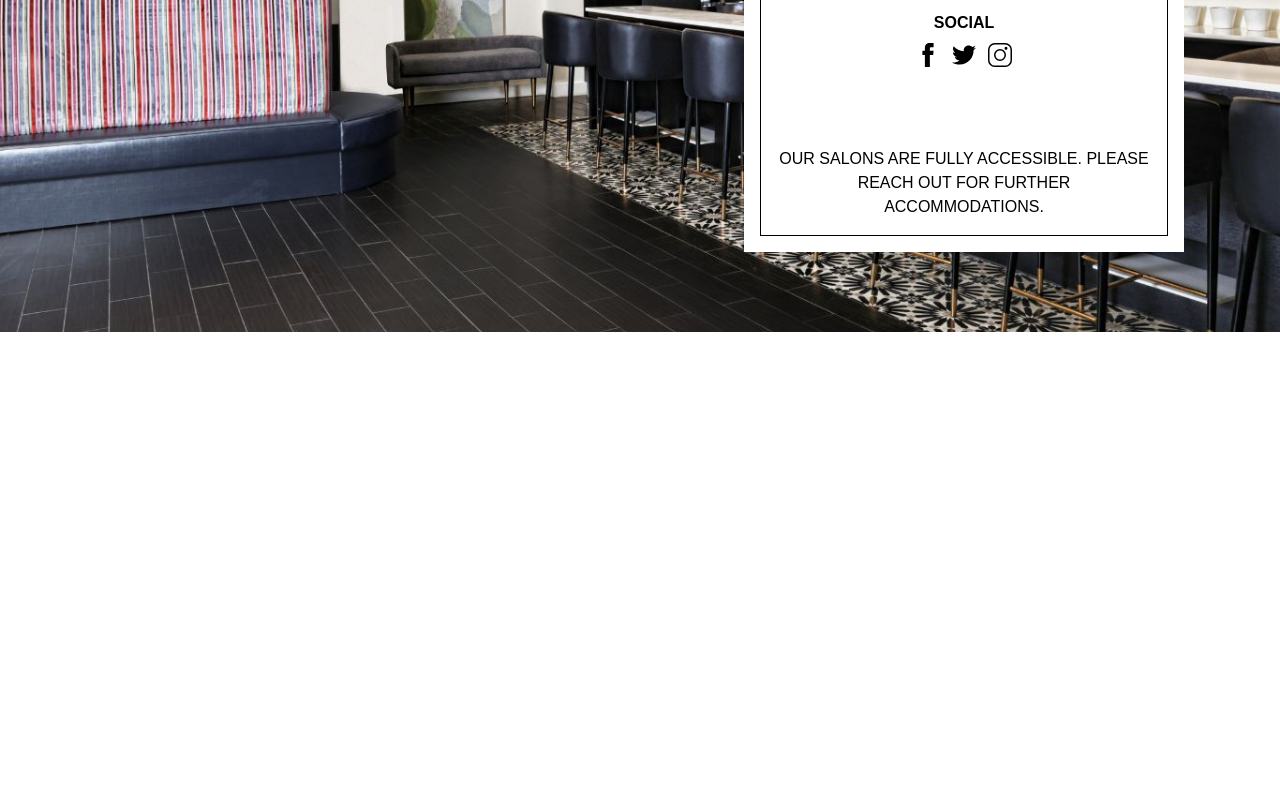
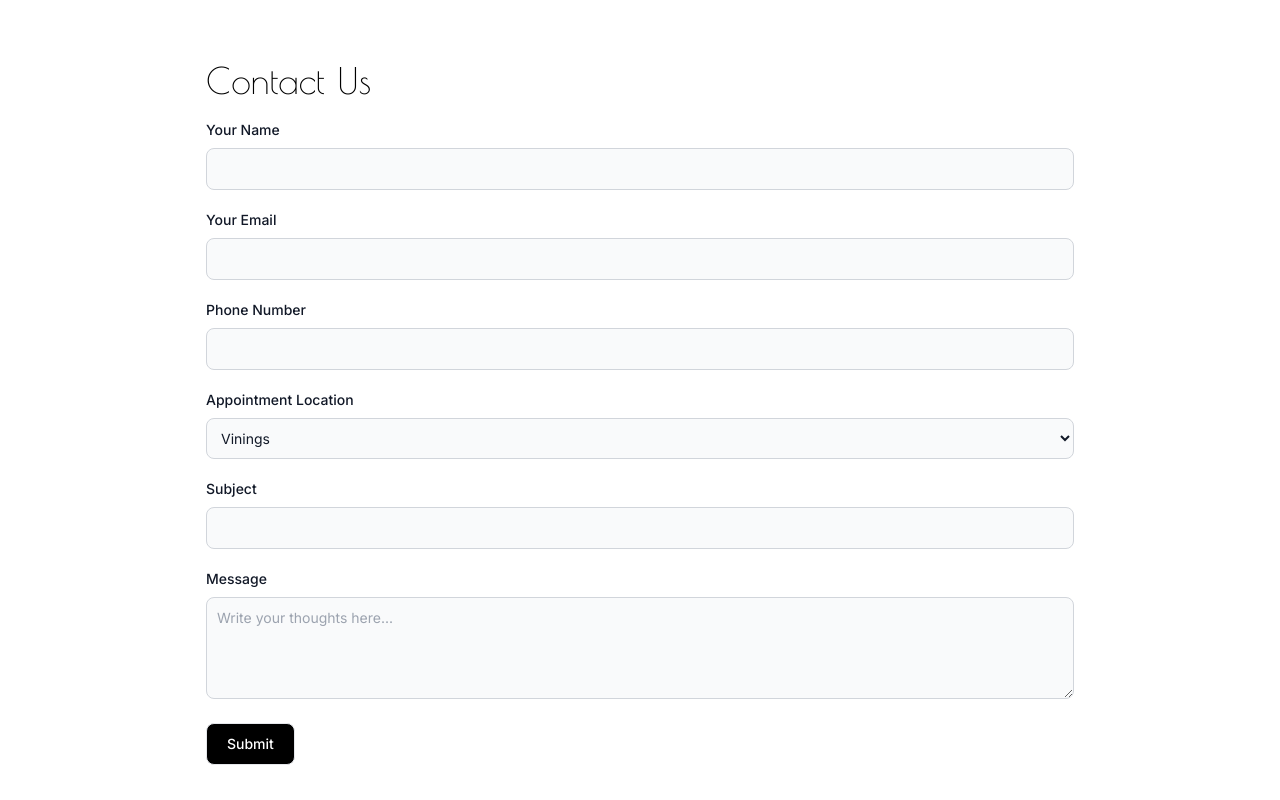
Before and after one commit to mufaqar/sugarcoat, a Next.js app: page /contact in a window 1280 px wide. Before the commit this address had no page. Shown: the part 820-1620 px from the top of the page. Before the commit the page ends 1152 px from the top, so only its background shows below. Built offline with nearby package versions, Linux system fonts and the light colour scheme.

Commit message:
emp and contact us form

```diff
--- a/src/app/components/header/page.js
+++ b/src/app/components/header/page.js
@@ -64,7 +64,7 @@ export default function Header() {
               <Link
                 onClick={() => setOpenNav(!OpenNav)}
                 className="hover:tracking-widest transition-all duration-300 ease-in-out hover:text-green-700"
-                href="#"
+                href="/events"
               >
                 Parties /Events
               </Link>
@@ -100,7 +100,7 @@ export default function Header() {
               <Link
                 onClick={() => setOpenNav(!OpenNav)}
                 className="hover:tracking-widest transition-all duration-300 ease-in-out hover:text-green-700"
-                href="/#contact"
+                href="/contact"
               >
                 Contact us
               </Link>
--- a/src/app/contact/page.js
+++ b/src/app/contact/page.js
@@ -1,19 +1,103 @@
-import Footer from '../components/footer/page';
-import Header from '../components/header/page';
+import Footer from "../components/footer/page";
+import Header from "../components/header/page";
+import Banner from "../components/main/banner";
 
 export default function Events() {
   // const [OpenNav, setOpenNav] = useState(false);
   return (
     <>
       <Header />
+      <Banner
+        image="/images/11.png"
+        title="SUGARCOAT"
+        sub_title="WE MAKE LIFE SWEETER"
+      />
+      <section className="px-4 my-20 max-w-[900px] mx-auto" id="vision">
+        <h2 className="font-kammerlander text-4xl font-light md:max-w-[400px] w-full">
+        Contact Us
+        </h2>
 
-      <section className="px-4 mt-40 " id="vision">
-        <div className="flex items-center flex-col md:flex-row px-12 md:px-20 border py-28 gap-12 md:gap-32 border-black mx-auto container">
-          <h2 className="font-kammerlander text-5xl font-light md:max-w-[400px] w-full">
-            Contact Us
-          </h2>
-          <p className="font-boxley">employment Page</p>
-        </div>
+        <form>
+          <div class="mb-6">
+            <label
+              for="default-input"
+              class="block mt-5 mb-2 text-sm font-medium text-gray-900"
+            >
+              Your Name
+            </label>
+            <input
+              type="text"
+              id="default-input"
+              class="bg-gray-50 border border-gray-300 text-gray-900 text-sm rounded-lg block w-full p-2.5"
+            />
+            <label
+              for="default-input"
+              class="block mt-5 mb-2 text-sm font-medium text-gray-900"
+            >
+              Your Email
+            </label>
+            <input
+              type="email"
+              id="default-input"
+              class="bg-gray-50 border border-gray-300 text-gray-900 text-sm rounded-lg block w-full p-2.5"
+            />
+            <label
+              for="default-input"
+              class="block mt-5 mb-2 text-sm font-medium text-gray-900"
+            >
+              Phone Number
+            </label>
+            <input
+              type="number"
+              id="default-input"
+              class="bg-gray-50 border border-gray-300 text-gray-900 text-sm rounded-lg block w-full p-2.5"
+            />
+            <label
+              for="default-input"
+              class="block mt-5 mb-2 text-sm font-medium text-gray-900"
+            >
+              Appointment Location
+            </label>
+            <select
+              id="countries"
+              class="bg-gray-50 border border-gray-300 text-gray-900 text-sm rounded-lg block w-full p-2.5"
+            >
+              <option selected>Vinings</option>
+              <option value="US">Buckhead</option>
+              <option value="US">Virginia Highland</option>
+            </select>
+
+            <label
+              for="default-input"
+              class="block mt-5 mb-2 text-sm font-medium text-gray-900"
+            >
+              Subject
+            </label>
+            <input
+              type="text"
+              id="default-input"
+              class="bg-gray-50 border border-gray-300 text-gray-900 text-sm rounded-lg block w-full p-2.5"
+            />
+
+            <label
+              for="message"
+              class="block mt-5 mb-2 text-sm font-medium text-gray-900"
+            >
+              Message
+            </label>
+            <textarea
+              id="message"
+              rows="4"
+              class="bg-gray-50 border border-gray-300 text-gray-900 text-sm rounded-lg block w-full p-2.5"
+              placeholder="Write your thoughts here..."
+            ></textarea>
+          </div>
+          <input
+            type="submit"
+            value="Submit"
+            className="py-2.5 px-5 mr-2 mb-2 text-sm font-medium text-white active:scale-110 focus:outline-none bg-black rounded-lg border border-gray-200"
+          />
+        </form>
       </section>
       <Footer />
     </>
--- a/src/app/employment/page.js
+++ b/src/app/employment/page.js
@@ -1,6 +1,6 @@
-import Footer from '../components/footer/page';
-import Header from '../components/header/page';
-import Banner from '../components/main/banner';
+import Footer from "../components/footer/page";
+import Header from "../components/header/page";
+import Banner from "../components/main/banner";
 
 export default function Events() {
   // const [OpenNav, setOpenNav] = useState(false);
@@ -12,13 +12,71 @@ export default function Events() {
         title="SUGARCOAT"
         sub_title="WE MAKE LIFE SWEETER"
       />
-      <section className="px-4 my-20 " id="vision">
-        <div className="flex items-center flex-col md:flex-row px-12 md:px-20 border py-28 gap-12 md:gap-32 border-black mx-auto container">
-          <h2 className="font-kammerlander text-5xl font-light md:max-w-[400px] w-full">
-            employment
-          </h2>
-          <p className="font-boxley">employment Page</p>
-        </div>
+      <section className="px-4 my-20 max-w-[900px] mx-auto" id="vision">
+        <h2 className="font-kammerlander text-4xl font-light md:max-w-[400px] w-full">
+        Employment Inquiry
+
+        </h2>
+        <p className="font-montserrat text-lg mt-4">
+        We are always looking for positive, energetic, hard working licensed technicians who are passionate about the beauty industry to join our team.
+        <br/>Please contact us below for employment opportunities.
+        </p>
+        <form>
+          <div class="mb-6">
+            <label
+              for="default-input"
+              class="block mt-5 mb-2 text-sm font-medium text-gray-900"
+            >
+             Your Name
+            </label>
+            <input
+              type="text"
+              id="default-input"
+              class="bg-gray-50 border border-gray-300 text-gray-900 text-sm rounded-lg block w-full p-2.5"
+            />
+            <label
+              for="default-input"
+              class="block mt-5 mb-2 text-sm font-medium text-gray-900"
+            >
+            Your Email
+            </label>
+            <input
+              type="email"
+              id="default-input"
+              class="bg-gray-50 border border-gray-300 text-gray-900 text-sm rounded-lg block w-full p-2.5"
+            />
+            <label
+              for="default-input"
+              class="block mt-5 mb-2 text-sm font-medium text-gray-900"
+            >
+            Phone Number
+            </label>
+            <input
+              type="number"
+              id="default-input"
+              class="bg-gray-50 border border-gray-300 text-gray-900 text-sm rounded-lg block w-full p-2.5"
+            />
+            <label
+              for="default-input"
+              class="block mt-5 mb-2 text-sm font-medium text-gray-900"
+            >
+            Subject
+            </label>
+            <input
+              type="text"
+              id="default-input"
+              class="bg-gray-50 border border-gray-300 text-gray-900 text-sm rounded-lg block w-full p-2.5"
+            />
+
+            <label for="message" class="block mt-5 mb-2 text-sm font-medium text-gray-900">Message</label>
+            <textarea id="message" rows="4" class="bg-gray-50 border border-gray-300 text-gray-900 text-sm rounded-lg block w-full p-2.5" placeholder="Write your thoughts here..."></textarea>
+
+
+            <label class="block mt-5 mb-2 text-sm font-medium text-gray-900" for="file_input">Attach Resume            </label>
+            <input class="bg-gray-50 border border-gray-300 text-gray-900 text-sm rounded-lg block w-full p-2.5" id="file_input" type="file"/>
+          </div>
+          <input type="submit" value="Submit" className="py-2.5 px-5 mr-2 mb-2 text-sm font-medium text-white active:scale-110 focus:outline-none bg-black rounded-lg border border-gray-200"/>
+        </form>
       </section>
       <Footer />
     </>
```
